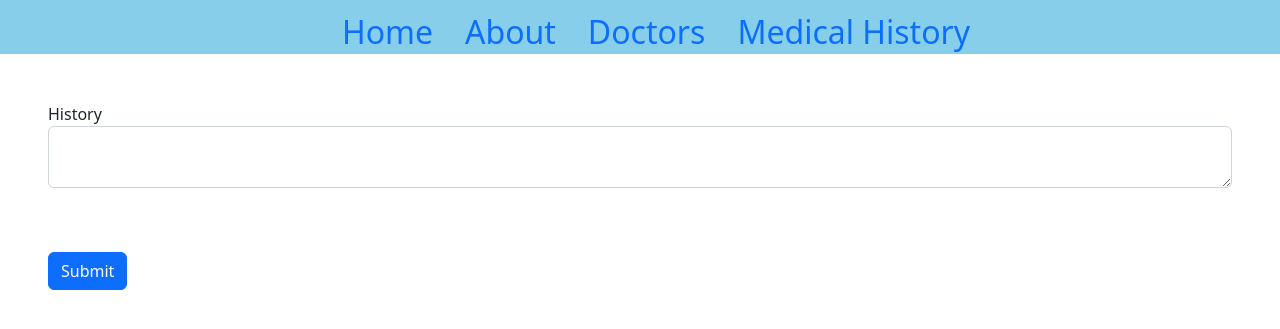
After one commit to HarshThakur1509/HealthIFy, a Django app: page /history in a window 1280 px wide. The commit adds this page. Shown: the top 329 px of the page. Run offline with Django 4.2, Linux system fonts and the light colour scheme.

Commit message:
medical history

```diff
--- a/home/admin.py
+++ b/home/admin.py
@@ -1,5 +1,6 @@
 from django.contrib import admin
-from home.models import Doctors
+from home.models import Doctors, History
 
 # Register your models here.
 admin.site.register(Doctors)
+admin.site.register(History)
--- a/home/urls.py
+++ b/home/urls.py
@@ -6,6 +6,8 @@ urlpatterns = [
     path("", views.index, name="index"),
     path("index", views.index, name="index"),
     path("doctor", views.doctor, name="doctor"),
+    path("history", views.history, name="history"),
+    path("medical", views.medical, name="medical"),
     path('login', views.loginUser, name="login"),
     path('logout', views.logoutUser, name="logout"),
     path('signup', views.signup, name="signup"),
--- a/home/views.py
+++ b/home/views.py
@@ -1,7 +1,7 @@
 from django.shortcuts import render, redirect
 from datetime import datetime
 from django.contrib import messages
-from home.models import Doctors
+from home.models import Doctors, History
 from django.contrib.auth.models import User
 from django.contrib.auth import logout, login, authenticate
 from django.contrib.auth.forms import UserCreationForm
@@ -23,8 +23,23 @@ def doctor(request):
         doc = Doctors.objects.filter(ser)
         return render(request, 'doctor.html', {'doc': doc})
     else:
-        return render(request, 'doctor.html', {})
+        doc = Doctors.objects.all()
+        return render(request, 'doctor.html', {'doc': doc})
 
+
+def history(request):
+    if request.method == 'POST':
+
+        disc = request.POST['med']
+        create = History.objects.create(user = request.user ,disc = disc)
+        create.save()
+        return redirect('/medical')
+    medi = History.objects.all()
+    return render(request, 'history.html', {'medi': medi})
+
+def medical(request):
+    medi = History.objects.all()
+    return render(request, 'medical.html', {'medi': medi})
 
 def loginUser(request):
     if request.method == "POST":
--- a/templates/doctor.html
+++ b/templates/doctor.html
@@ -14,7 +14,7 @@
             <li><a href="{% url 'index' %}">Home</a></li>
             <li><a href="">About</a></li>
             <li><a href="{% url 'doctor' %}">Doctors</a></li>
-            <li><a href="">Medical History</a></li>
+            <li><a href="{% url 'medical' %}">Medical History</a></li>
             <li>
 
               <div id="inp">
--- /dev/null
+++ b/templates/history.html
@@ -0,0 +1,52 @@
+<!doctype html>
+<html lang="en">
+
+<head>
+  <title>Title</title>
+  <!-- Required meta tags -->
+  <meta charset="utf-8">
+  <meta name="viewport" content="width=device-width, initial-scale=1, shrink-to-fit=no">
+
+  <!-- Bootstrap CSS v5.2.0-beta1 -->
+  <link rel="stylesheet" href="https://cdn.jsdelivr.net/npm/bootstrap@5.2.0/dist/css/bootstrap.min.css"
+    integrity="sha384-gH2yIJqKdNHPEq0n4Mqa/HGKIhSkIHeL5AyhkYV8i59U5AR6csBvApHHNl/vI1Bx" crossorigin="anonymous">
+
+    <link rel="stylesheet" href="static/doctorStyle.css">
+</head>
+
+<body>
+
+
+
+    <header>
+        <nav>
+          <ul>
+            <li><a href="{% url 'index' %}">Home</a></li>
+            <li><a href="">About</a></li>
+            <li><a href="{% url 'doctor' %}">Doctors</a></li>
+            <li><a href="{% url 'medical' %}">Medical History</a></li>
+          </ul>
+        </nav>
+      </header>
+
+      <form class = "mx-5 mt-5" method="POST" action= " {% url 'history' %} ">
+        {% csrf_token %}
+        <div class="form-group my-5">
+          <label for="med">History</label>
+          <textarea class="form-control" id="med" name="med" placeholder="Write your medical history..."> </textarea>
+        </div>
+
+        <button type="submit" class="btn btn-primary my-3">Submit</button>
+      </form>
+
+
+  <script src="https://cdn.jsdelivr.net/npm/@popperjs/core@2.11.5/dist/umd/popper.min.js"
+    integrity="sha384-Xe+8cL9oJa6tN/veChSP7q+mnSPaj5Bcu9mPX5F5xIGE0DVittaqT5lorf0EI7Vk" crossorigin="anonymous">
+  </script>
+
+  <script src="https://cdn.jsdelivr.net/npm/bootstrap@5.2.0/dist/js/bootstrap.min.js"
+    integrity="sha384-ODmDIVzN+pFdexxHEHFBQH3/9/vQ9uori45z4JjnFsRydbmQbmL5t1tQ0culUzyK" crossorigin="anonymous">
+  </script>
+</body>
+
+</html>
--- a/templates/index.html
+++ b/templates/index.html
@@ -26,7 +26,7 @@
           <li><a href="/">Home</a></li>
           <li><a href="">About</a></li>
           <li><a href="{% url 'doctor' %}">Doctors</a></li>
-          <li><a href="">Medical History</a></li>
+          <li><a href=" {% url 'medical' %} ">Medical History</a></li>
 
         </ul>
         {% if user.is_authenticated %}
```
Also changed, not shown: home/models.py (+7 -0 lines), templates/medical.html (added, +59 -0 lines), db.sqlite3, home/migrations/0002_history.py (added), home/migrations/0003_remove_history_date.py (added), home/migrations/0004_alter_history_disc.py (added).
